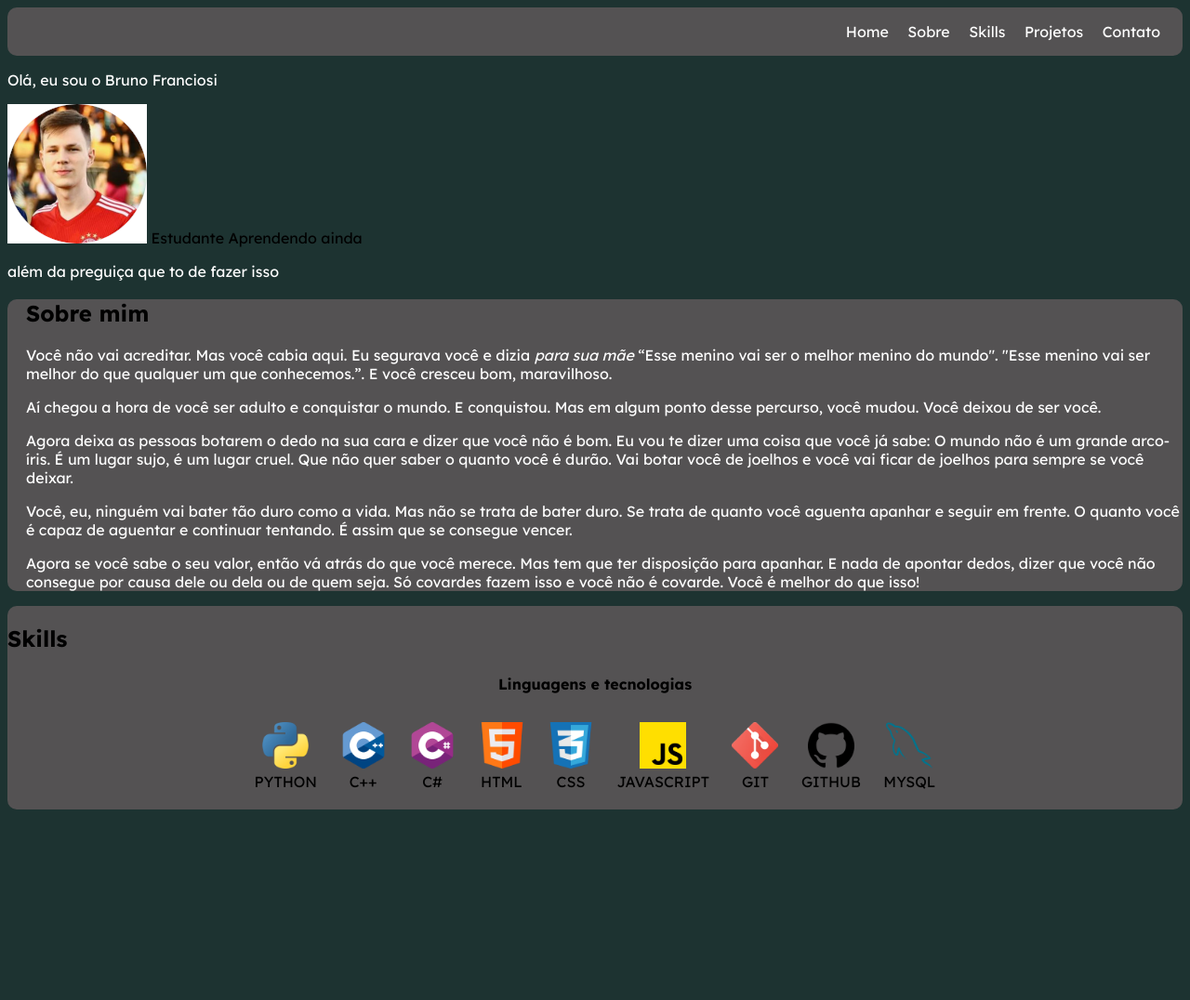
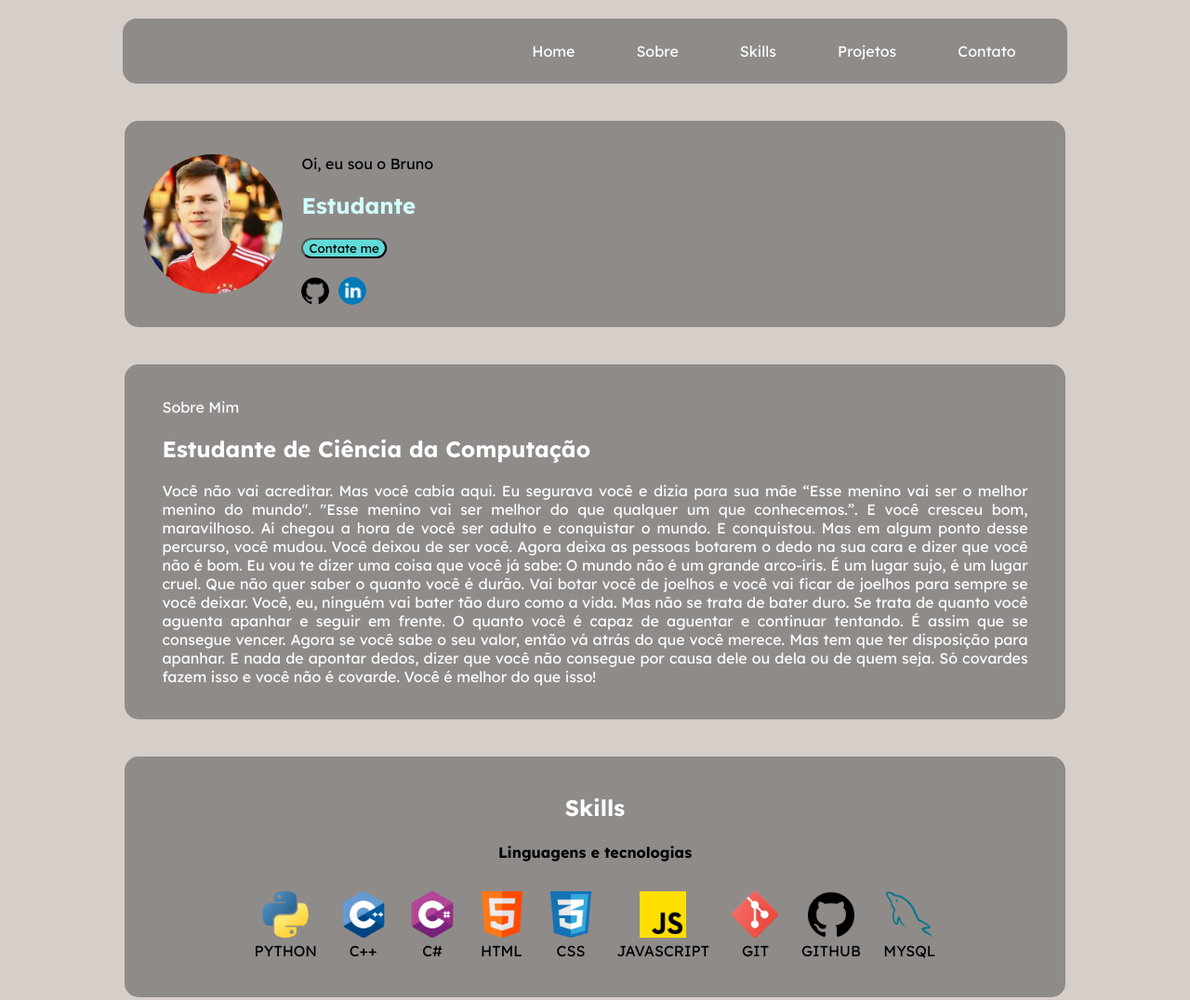
Before and after one commit to BrunoFranciosi/BrunoFranciosi.github.io, a plain HTML site: page index.html in a window 1280 px wide. Shown: the whole page at 93% size. Before the commit the page ends 879 px from the top, so only its background shows below. Drawn offline with Linux system fonts and the light colour scheme.

Commit message:
home, about, skills

```diff
--- a/index.html
+++ b/index.html
@@ -10,57 +10,48 @@
 <body>
     <header>
         <nav>
-            <a href="#">Home</a>
-            <a href="#">Sobre</a>
-            <a href="#">Skills</a>
-            <a href="#">Projetos</a>
-            <a href="#">Contato</a>
+            <ul>
+                <li><a href="#">Home</a></li>
+                <li><a href="#">Sobre</a></li>
+                <li><a href="#">Skills</a></li>
+                <li><a href="#">Projetos</a></li>
+                <li><a href="#">Contato</a></li>
+            </ul>
         </nav>
     </header>
-    <article>
-        <div>
-            <p>Olá, eu sou o Bruno Franciosi</p>
-            <img src="images/brn.png" alt="eu">
-            <span>Estudante</span>
-            <span>Aprendendo ainda</span>
-            <p>além da preguiça que to de fazer isso</p>
+    <main>
+        <section class="home">
+            <img src="images/brn.jpg" alt="eu">
+            <div class="home-text">
+                <p>Oi, eu sou o Bruno</p>
+                <h1>Estudante</h1>
+                <button class="contato">Contate me</button>
+                <div class="buttons">
+                    <a href="https://github.com/BrunoFranciosi" target="_blank" rel="external" class="button">
+                        <img src="images/github.png" alt="GitHub" class="icon">
+                    </a>
+                    <a href="https://www.linkedin.com/in/bruno-franciosi-299352302/" target="_blank" rel="external" class="button">
+                        <img src="images/linkedin.png" alt="LinkedIn" class="icon">
+                    </a>
                 </div>
-    </article>
-    <div>
-        <article>
-            <div id="sobre">
-                <h2>Sobre mim</h2>
-                <p>
-                    Você não vai acreditar. Mas você cabia aqui. Eu segurava você e dizia
-                    <em>para sua mãe</em> “Esse menino vai ser o melhor menino do mundo".
-                    "Esse menino vai ser melhor do que qualquer um que conhecemos.”.
-                    E você cresceu bom, maravilhoso.
-                </p>
-                <p>
-                    Aí chegou a hora de você ser adulto e conquistar o mundo. E conquistou.
-                    Mas em algum ponto desse percurso, você mudou. Você deixou de ser você.
-                </p>
-                <p>
-                    Agora deixa as pessoas botarem o dedo na sua cara e dizer que você não é bom.
-                    Eu vou te dizer uma coisa que você já sabe: O mundo não é um grande arco-íris.
-                    É um lugar sujo, é um lugar cruel. Que não quer saber o quanto você é durão.
-                    Vai botar você de joelhos e você vai ficar de joelhos para sempre se você deixar.
-                </p>
-                <p>
-                    Você, eu, ninguém vai bater tão duro como a vida. Mas não se trata de bater duro.
-                    Se trata de quanto você aguenta apanhar e seguir em frente. O quanto você é capaz
-                    de aguentar e continuar tentando. É assim que se consegue vencer.
-                </p>
-                <p>
-                    Agora se você sabe o seu valor, então vá atrás do que você merece.
-                    Mas tem que ter disposição para apanhar. E nada de apontar dedos,
-                    dizer que você não consegue por causa dele ou dela ou de quem seja.
-                    Só covardes fazem isso e você não é covarde. Você é melhor do que isso!</p>
-                </p>
             </div>
-        </article>
+        </section>
+        <section class="about">
+            <div class="about-text">
+                <p>Sobre Mim</p>
+                <h1>Estudante de Ciência da Computação</h1>
+                <p>Você não vai acreditar. Mas você cabia aqui. Eu segurava você e dizia para sua mãe “Esse menino vai ser o melhor menino do mundo". "Esse menino vai ser melhor do que qualquer um que conhecemos.”. E você cresceu bom, maravilhoso.
+
+                    Aí chegou a hora de você ser adulto e conquistar o mundo. E conquistou. Mas em algum ponto desse percurso, você mudou. Você deixou de ser você.
+
+                    Agora deixa as pessoas botarem o dedo na sua cara e dizer que você não é bom. Eu vou te dizer uma coisa que você já sabe: O mundo não é um grande arco-íris. É um lugar sujo, é um lugar cruel. Que não quer saber o quanto você é durão. Vai botar você de joelhos e você vai ficar de joelhos para sempre se você deixar.
+
+                    Você, eu, ninguém vai bater tão duro como a vida. Mas não se trata de bater duro. Se trata de quanto você aguenta apanhar e seguir em frente. O quanto você é capaz de aguentar e continuar tentando. É assim que se consegue vencer.
+
+                    Agora se você sabe o seu valor, então vá atrás do que você merece. Mas tem que ter disposição para apanhar. E nada de apontar dedos, dizer que você não consegue por causa dele ou dela ou de quem seja. Só covardes fazem isso e você não é covarde. Você é melhor do que isso!</p>
             </div>
-    <div>
+        </section>
+        <section class="skills">
             <article>
                 <div id="skills">
                     <h2>Skills</h2>
@@ -105,6 +96,7 @@
                 </div>
                 </div>
             </article>
-    </div>
+        </section>
+    </main>
 </body>
 </html>
--- a/style.css
+++ b/style.css
@@ -2,60 +2,122 @@
 
 @import url('https://fonts.googleapis.com/css2?family=Lexend:wght@100..900&display=swap');
 
+* {
+    font-family: 'Lexend', cursive;
+
+}
+
 body {
-    font-family: 'Lexend', cursive;
-    background-color: #1D3331;
+    background-color: #D6CEC9;
 }
 
 header {
-    background-color: #545253;
-    min-height: 20px;
-    padding: 16px;
-    border-radius: 10px;
+    background-color: #8F8B89;
+    border-radius: 15px;
+    padding: 2px;
+    width: 80%;
+    margin: 20px auto 40px auto;
+}
+
+nav ul {
+    display: flex;
+    justify-content: right;
+    flex-wrap: wrap;
+    max-width: 100%;
+    padding: 0;
+    margin: 8px;
+    margin-right: 20px;
+}
+
+nav ul li {
+    list-style: none;
+    margin: 0 10px;
+    padding: 15px;
+}
+
+nav ul li a {
+    text-decoration: none;
+    color: white;
+    transition-duration: 0.5;
+    padding: 8px;
+}
+
+nav ul li a:hover {
+    background-color: #D1FFFE;
+    border-radius: 5px;
+    color: #0A8F8D;
+}
+
+main {
+    width: 80%;
+    margin: 0 auto;
+}
+
+section.home {
+    background-color: #8F8B89;
+    border-radius: 15px;
+    display: flex;
+    align-items: center;
+    padding: 20px;
+}
+
+section.home img {
+    max-width: 150px;
+    border-radius: 50%;
+}
+
+.home-text {
+    margin-left: 20px;
+}
+
+.home-text h1 {
+    color: #D1FFFE;
+}
+
+button.contato {
+    background-color: #62DBD8;
+    border-radius: 20px;
+}
+
+.buttons {
+    margin-top: 20px;
+    display: flex;
+    gap: 10px;
+}
+
+.icon {
+    width: 30px;
+    height: 30px;
+}
+
+section.about {
+    background-color: #8F8B89;
+    border-radius: 15px;
+    padding: 20px;
+    margin: 40px auto 40px auto;
 }
 
 
-
-
-nav {
-    text-align: right;
+.about-text {
+    margin-left: 20px;
+    text-align: justify;
+    color: white;
+    margin-right: 20px;
 }
 
-nav > a {
+.skills h2 {
+    /*margin-left: 20px;*/
     color: white;
-    padding: 8px;
-    text-decoration: none;
-    transition-duration: 0.5s;
-}
-
-nav > a:hover {
-    background-color: #f2f2f2;
-    border-radius: 5px;
-}
-
-#sobre {
-    flex-wrap: wrap;
-    background-color: #545253;
-    border-radius: 10px;
-    padding-left: 20px;
-}
-
-p {
-    display: block;
-    margin-block-start: 1em;
-    margin-block-end: 1em;
-    margin-inline-start: 0px;
-    margin-inline-end: 0px;
-    unicode-bidi: isolate;
-    color: white;
+    text-align: center;
 }
 
 #skills {
     display: flex;
     flex-wrap: wrap;
     justify-content: center;
-    background-color: #545253;
-    border-radius: 10px;
+    background-color: #8F8B89;
+    border-radius: 15px;
+    padding: 20px;
 }
 
 #skills > h2, h4 {
```
Also changed, not shown: images/brn.jpg (added), images/brn.png (deleted), images/linkedin.png (added). Lines whose indentation alone changed are shown as unchanged.
